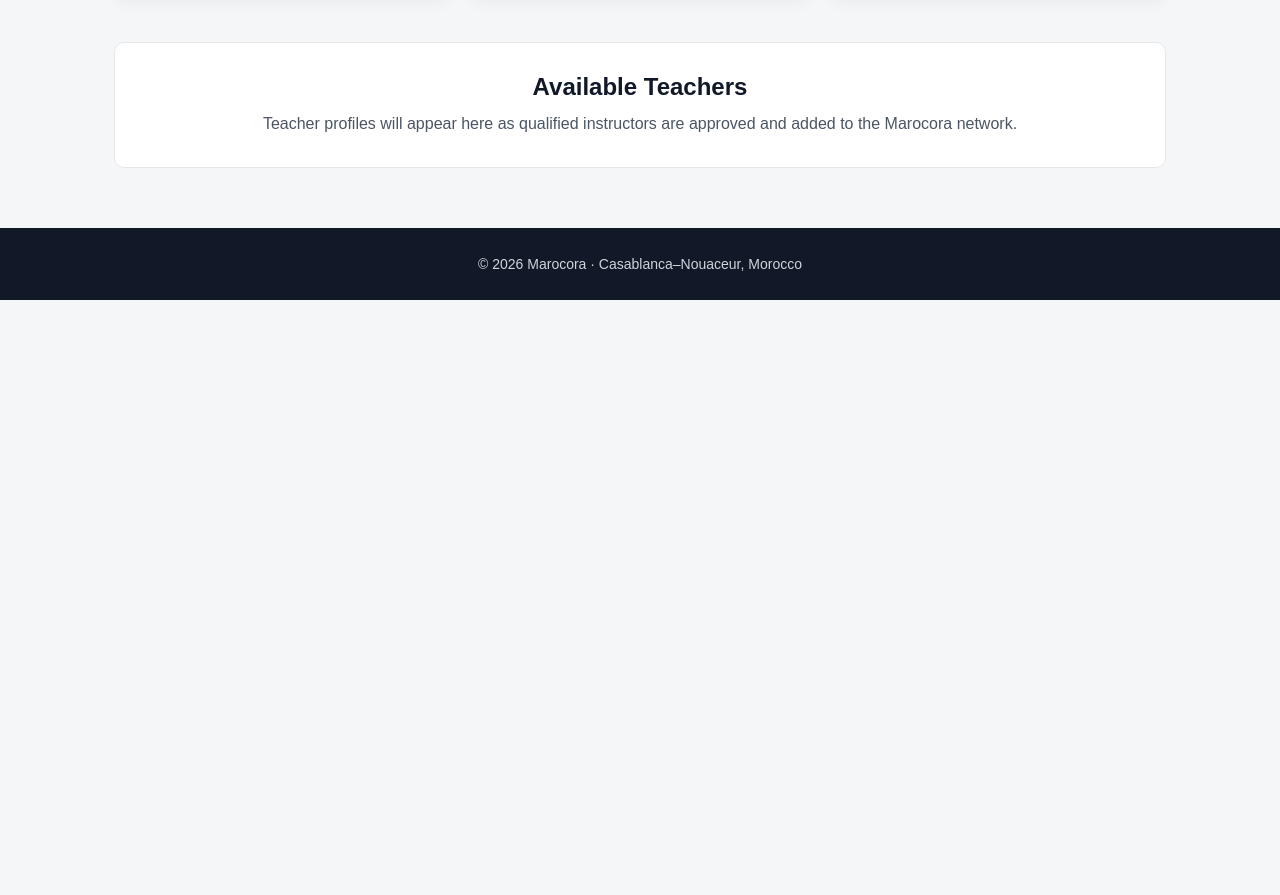
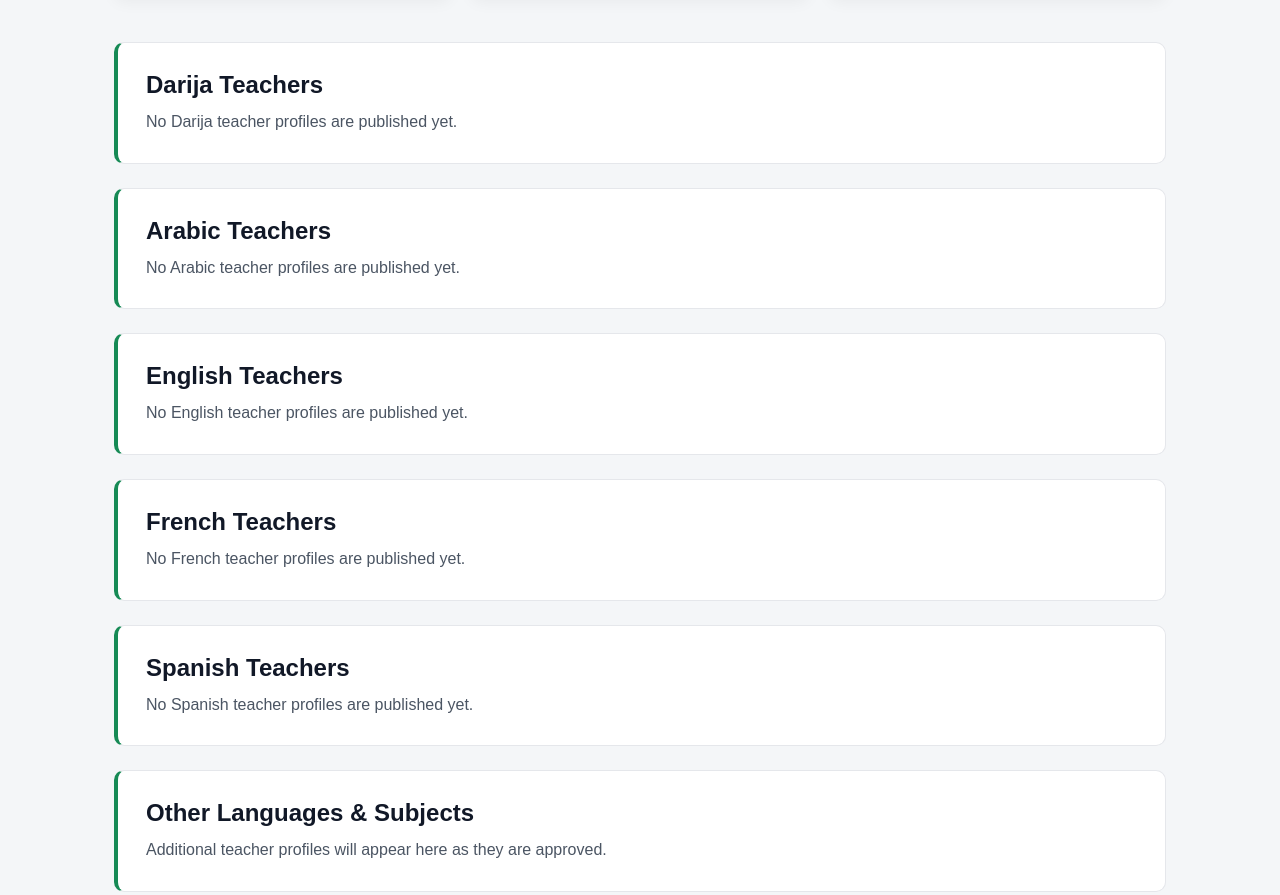
Before and after one commit to jeninmediahouse/marocora.github.io, a plain HTML site: page teachers.html in a window 1280 px wide. Shown: the part 762-1657 px from the top of the page. Before the commit the page ends 1062 px from the top, so only its background shows below. Drawn offline with Linux system fonts and the light colour scheme.

Commit message:
Add clickable teacher language sections

```diff
--- a/teachers.html
+++ b/teachers.html
@@ -158,25 +158,35 @@
     line-height: 1.5;
 }
 
-.available-teachers {
+
+
+
+.teacher-sections {
+    display: grid;
+    gap: 24px;
+    margin-top: 45px;
+}
+
+.teacher-language-section {
     background: white;
     border: 1px solid #e5e7eb;
+    border-left: 4px solid #168a55;
     border-radius: 10px;
-    padding: 30px;
-    text-align: center;
+    padding: 28px;
+    scroll-margin-top: 25px;
 }
 
-.available-teachers h2 {
-    margin-top: 0;
-    margin-bottom: 10px;
+.teacher-language-section h2 {
+    margin: 0 0 10px;
+    font-size: 24px;
+    color: #111827;
 }
 
-.available-teachers p {
+.teacher-language-section p {
     margin: 0;
     color: #4b5563;
     line-height: 1.6;
 }
-
 @media (max-width: 800px) {
     .language-grid {
         grid-template-columns: 1fr;
@@ -399,20 +409,46 @@
 
     </div>
 
-    <div class="available-teachers">
-        <h2>Available Teachers</h2>
-        <p>
-            Teacher profiles will appear here as qualified instructors
-            are approved and added to the Marocora network.
-        </p>
-    </div>
+
 
 </div>
 
 
 
 
+<div class="teacher-sections">
 
+    <section class="teacher-language-section" id="darija">
+        <h2>Darija Teachers</h2>
+        <p>No Darija teacher profiles are published yet.</p>
+    </section>
+
+    <section class="teacher-language-section" id="arabic">
+        <h2>Arabic Teachers</h2>
+        <p>No Arabic teacher profiles are published yet.</p>
+    </section>
+
+    <section class="teacher-language-section" id="english">
+        <h2>English Teachers</h2>
+        <p>No English teacher profiles are published yet.</p>
+    </section>
+
+    <section class="teacher-language-section" id="french">
+        <h2>French Teachers</h2>
+        <p>No French teacher profiles are published yet.</p>
+    </section>
+
+    <section class="teacher-language-section" id="spanish">
+        <h2>Spanish Teachers</h2>
+        <p>No Spanish teacher profiles are published yet.</p>
+    </section>
+
+    <section class="teacher-language-section" id="other">
+        <h2>Other Languages & Subjects</h2>
+        <p>Additional teacher profiles will appear here as they are approved.</p>
+    </section>
+
+</div>
 </main>
 
 <footer>
```
